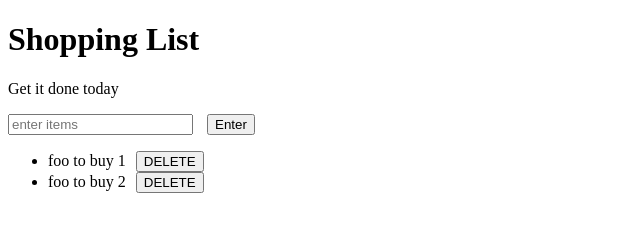
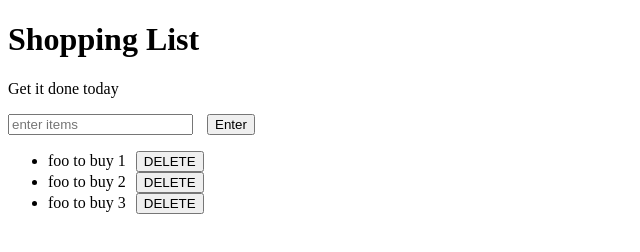
Before and after one commit to kmihaly/udemy, a plain HTML site: page index.html in a window 1280 px wide. Shown: the whole page, without its empty margins (0-640 px from the left). Drawn offline with Linux system fonts and the light colour scheme.

Commit message:
one more list item just for testing

```diff
--- a/index.html
+++ b/index.html
@@ -12,6 +12,7 @@
 	<ul>
 		<li>foo to buy 1</li>
 		<li>foo to buy 2</li>
+		<li>foo to buy 3</li>
 	</ul>
 	<script type="text/javascript" src="script.js"></script>
 </body>
```
